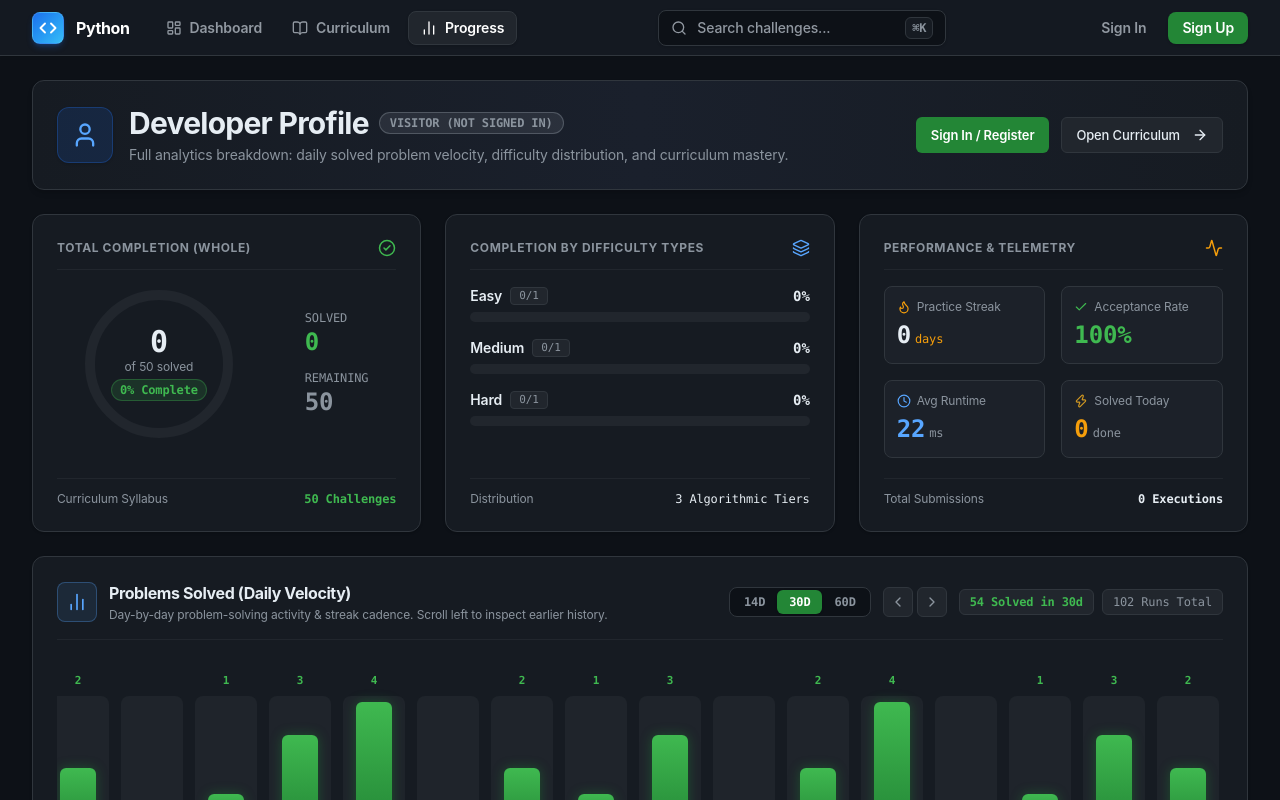
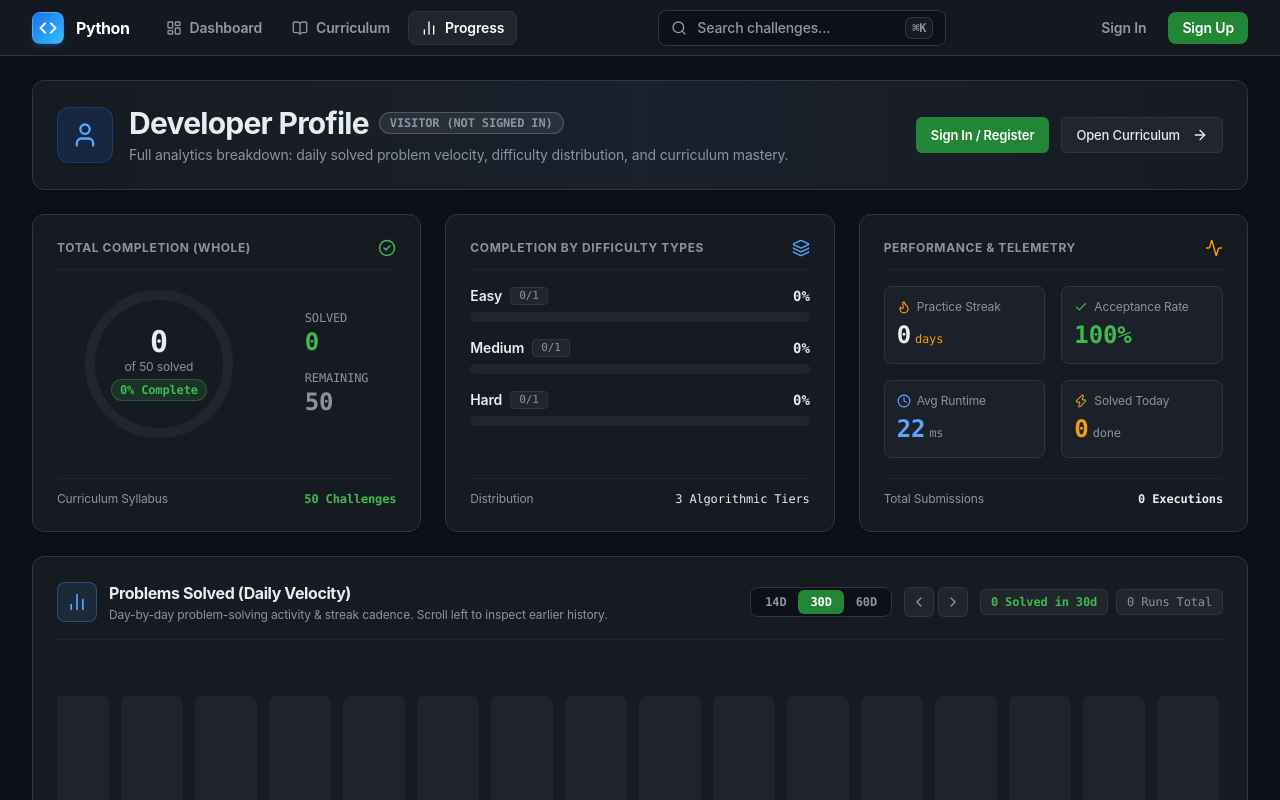
Before and after one commit to Spidey173/Python, a Next.js app in the folder frontend/: page /profile in a window 1280 px wide. Built offline with nearby package versions, Linux system fonts and the light colour scheme; no server answers.

Commit message:
Fix visitor profile telemetry chart to render clean 0 solves when not signed in

```diff
--- a/frontend/src/app/profile/page.tsx
+++ b/frontend/src/app/profile/page.tsx
@@ -222,13 +222,18 @@ export default function ProgressPage() {
 
       // If user is today and has solved challenges in solvedIds
       if (i === 0) {
-        solvedCount = Math.max(solvedCount, solvedIds.length > 0 ? Math.min(solvedIds.length, 5) : 2);
-        totalRuns = Math.max(totalRuns, solvedCount + 2);
+        solvedCount = user ? (solvedIds.length > 0 ? Math.min(solvedIds.length, 5) : 0) : 0;
+        totalRuns = daySubs.length;
       } else if (!hasRealSubmissions) {
-        // Realistic active developer cadence for previous days
-        const patternIndex = i % baselineSolves.length;
-        solvedCount = baselineSolves[patternIndex];
-        totalRuns = solvedCount > 0 ? solvedCount + Math.floor((patternIndex % 3) + 1) : (patternIndex % 5 === 0 ? 1 : 0);
+        // If logged in, show realistic developer active history baseline; if not logged in (visitor), show 0 solves
+        if (user) {
+          const patternIndex = i % baselineSolves.length;
+          solvedCount = baselineSolves[patternIndex];
+          totalRuns = solvedCount > 0 ? solvedCount + Math.floor((patternIndex % 3) + 1) : (patternIndex % 5 === 0 ? 1 : 0);
+        } else {
+          solvedCount = 0;
+          totalRuns = 0;
+        }
       }
 
       days.push({
```
